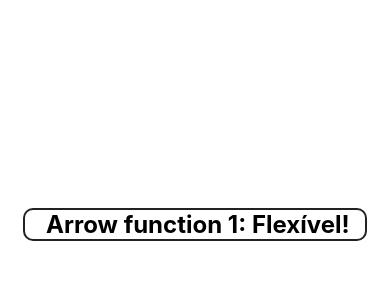
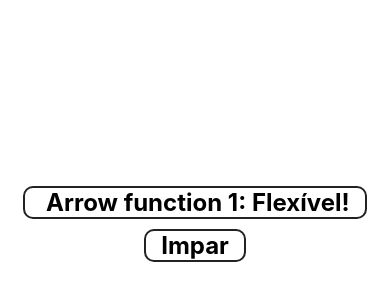
Before and after one commit to natanlf/exercicio1-fundamentos-react, a React Native app: screen / in a window 390 px wide. Shown: the part 198-498 px from the top of the page. Built offline with nearby package versions, Linux system fonts and the light colour scheme.

Commit message:
Renderizacao Condicional

```diff
--- a/src/App.js
+++ b/src/App.js
@@ -1,6 +1,7 @@
 import React, { Component } from 'react'
 import { View, Text, StyleSheet } from 'react-native'
 import Simples from './componentes/Simples'
+import ParImpar from './componentes/ParImpar'
 
 //esse componente está sendo usado dentro do index.js, por isso precisamos exportar
 export default class App extends Component {
@@ -10,6 +11,7 @@
     return ( //observe que passamos uma propriedade chamada texto com o valor 'Flexível!'
       <View style={styles.container}>
         <Simples texto='Flexível!'/>
+        <ParImpar numero={5}></ParImpar>
       </View>
     )
   }
--- /dev/null
+++ b/src/componentes/ParImpar.js
@@ -0,0 +1,11 @@
+import React from 'react'
+import { View, Text } from 'react-native'
+import Padrao from '../estilo/Padrao'
+
+//renderização condicional, vai renderizar par ou impar
+export default props =>
+    <View>
+      {
+          props.numero % 2 == 0 ? <Text style={Padrao.ex}>Par</Text> : <Text style={Padrao.ex}>Impar</Text>
+      }
+    </View>
```
